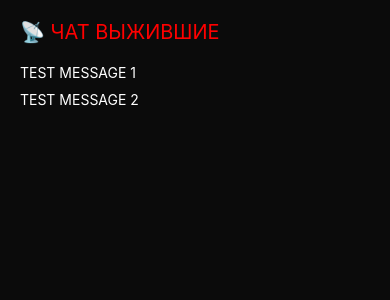
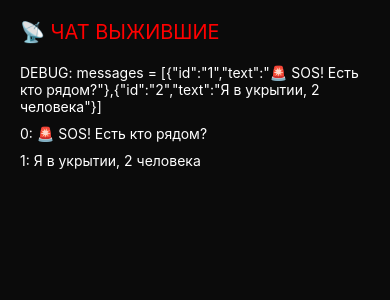
Before and after one commit to MrAlexOm/Bunker-App, a React Native app: screen /Panic in a window 390 px wide. Shown: the top 300 px of the page. Built offline with nearby package versions, Linux system fonts and the light colour scheme.

Commit message:
Add back .map() with debug - show messages data and mapping

```diff
--- a/src/screens/PanicScreen.tsx
+++ b/src/screens/PanicScreen.tsx
@@ -17,12 +17,17 @@ const PanicScreen = () => {
     </Text>
 
     <Text style={{ color: 'white', marginTop: 20 }}>
-      TEST MESSAGE 1
+      DEBUG: messages = {JSON.stringify(messages)}
     </Text>
 
-    <Text style={{ color: 'white', marginTop: 10 }}>
-      TEST MESSAGE 2
-    </Text>
+    {messages.map((msg, index) => {
+      console.log('Mapping message:', msg, 'index:', index);
+      return (
+        <Text key={msg.id} style={{ color: 'white', marginTop: 10 }}>
+          {index}: {msg.text}
+        </Text>
+      );
+    })}
 
   </View>
 );
```
